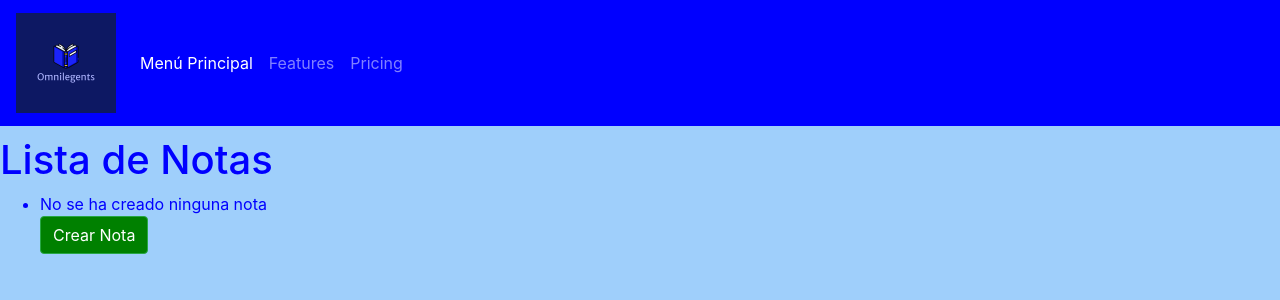
After one commit to jmcamargoh/Omnilegents, a Django app: page /lista_notas/ in a window 1280 px wide. The commit adds this page. Shown: the top 300 px of the page. Run offline with Django 4.2, Linux system fonts and the light colour scheme; data that the repository does not hold is empty.

Commit message:
Creación de la sección de notas con funcionalidad completa

```diff
--- a/Omni/admin.py
+++ b/Omni/admin.py
@@ -1,7 +1,8 @@
 from django.contrib import admin
-from .models import Usuario, Libro
+from .models import Usuario, Libro, Nota
 
 # Register your models here.
 
 admin.site.register(Usuario)
 admin.site.register(Libro)
+admin.site.register(Nota)
--- /dev/null
+++ b/Omni/templates/lista_notas.html
@@ -0,0 +1,22 @@
+{% extends 'base.html' %}
+
+{% block titulo %}
+
+    <title>Mis Notas</title>
+
+{% endblock %}
+
+{% block contenido %}
+
+    <h1 style="color: blue">Lista de Notas</h1>
+    <ul>
+        {% for nota in notas %}
+            <li style="color: blue"><a href="{% url 'detalle_nota' pk=nota.pk %}"> {{ nota.titulo_nota }}</a></li>
+        {% empty %}
+            <li style="color: blue"> No se ha creado ninguna nota</li>
+        {% endfor %}
+
+        <a href="{% url 'crear_nota' %}" class="btn btn-success text-white" style="background-color: green;">Crear Nota</a>
+    </ul>
+
+{% endblock %}
--- a/Omni/views.py
+++ b/Omni/views.py
@@ -1,7 +1,7 @@
-import csv
-from django.shortcuts import render, redirect
+from django.shortcuts import render, redirect, get_object_or_404
 from django.http import HttpResponse
-from .models import Usuario, Libro
+from .models import Usuario, Libro, Nota
+from .forms import NotaForm
 import pandas as pd
 
 
@@ -96,3 +96,47 @@ def import_csv(request): #hay errores en los que no sabemos por que no manda
 
 
     return HttpResponse("Importacion exitosa")
+
+
+#---------------------------------------
+# Manejo de las notas en la aplicación
+
+def crear_nota(request):
+    if request.method == 'POST':
+        form = NotaForm(request.POST)
+        if form.is_valid():
+          nota = form.save(commit=False)
+          nota.save()
+          return redirect('lista_notas')
+    else:
+      form=NotaForm()
+    return render (request, 'crear_nota.html', {'form': form})
+
+
+def editar_nota(request, pk):
+   nota = get_object_or_404(Nota, pk=pk)
+   if request.method == 'POST':
+      form = NotaForm(request.POST, instance=nota)
+      if form.is_valid():
+         nota = form.save(commit=False)
+         nota.save()
+         return redirect('detalle_nota', pk=nota.pk)
+   else:
+      form=NotaForm(instance=nota)
+   return render(request, 'editar_nota.html', {'form':form})
+
+
+def eliminar_nota(request, pk):
+   nota = get_object_or_404(Nota, pk=pk)
+   nota.delete()
+   return redirect('lista_notas')
+
+
+def lista_notas(request):
+   notas = Nota.objects.all()
+   return render(request, 'lista_notas.html', {'notas':notas})
+
+
+def detalle_nota(request, pk):
+   nota = get_object_or_404(Nota, pk=pk)
+   return render(request, 'detalle_nota.html', {'nota':nota})
--- a/Omnilegents/settings.py
+++ b/Omnilegents/settings.py
@@ -106,7 +106,7 @@ AUTH_PASSWORD_VALIDATORS = [
 
 LANGUAGE_CODE = 'en-us'
 
-TIME_ZONE = 'UTC'
+TIME_ZONE = 'America/Bogota'
 
 USE_I18N = True
 
--- a/Omnilegents/urls.py
+++ b/Omnilegents/urls.py
@@ -25,5 +25,10 @@ urlpatterns = [
     path("mislibros/", OmniViews.mislibros, name='mislibros'),
     path('registro/', OmniViews.registro, name="registro"),
     path('registrarUsuario/', OmniViews.registrarUsuario),
-    path("import_csv/", OmniViews.import_csv)
+    path("import_csv/", OmniViews.import_csv),
+    path("lista_notas/", OmniViews.lista_notas, name="lista_notas"), #funciona
+    path("nota/<int:pk>/", OmniViews.detalle_nota, name="detalle_nota"),
+    path("nota/crear/", OmniViews.crear_nota, name="crear_nota"), #no funciona
+    path('nota/editar/<int:pk>/', OmniViews.editar_nota, name='editar_nota'),
+    path('nota/eliminar/<int:pk>/', OmniViews.eliminar_nota, name='eliminar_nota'),
 ]
```
Also changed, not shown: Omni/forms.py (added, +7 -0 lines), Omni/models.py (+13 -0 lines), Omni/templates/crear_nota.html (added, +19 -0 lines), Omni/templates/detalle_nota.html (added, +21 -0 lines), Omni/templates/editar_nota.html (added, +19 -0 lines), Omni/templates/home.html (+4 -5 lines), Omni/migrations/0005_notas.py (added), Omni/migrations/0006_rename_editorial_libro_editorial234.py (added), Omni/migrations/0007_rename_editorial234_libro_editorial.py (added), Omni/migrations/0008_rename_correo_usuario_correo69.py (added), Omni/migrations/0009_rename_correo69_usuario_correo.py (added), Omni/migrations/0010_rename_notas_nota.py (added), Omnilegents.db.
